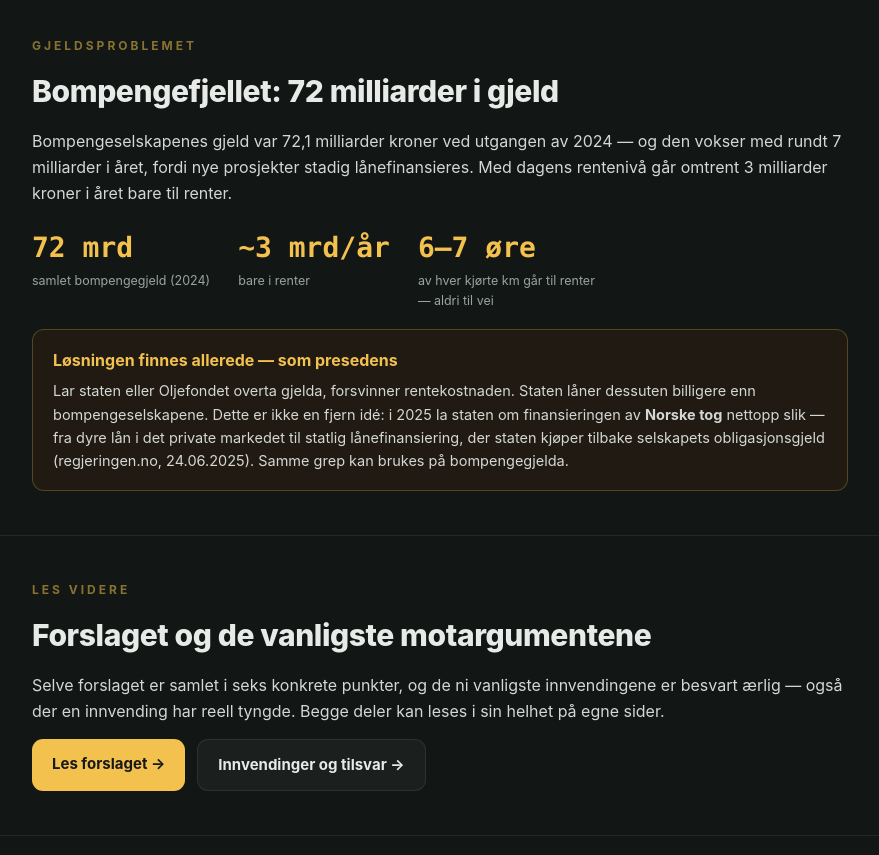
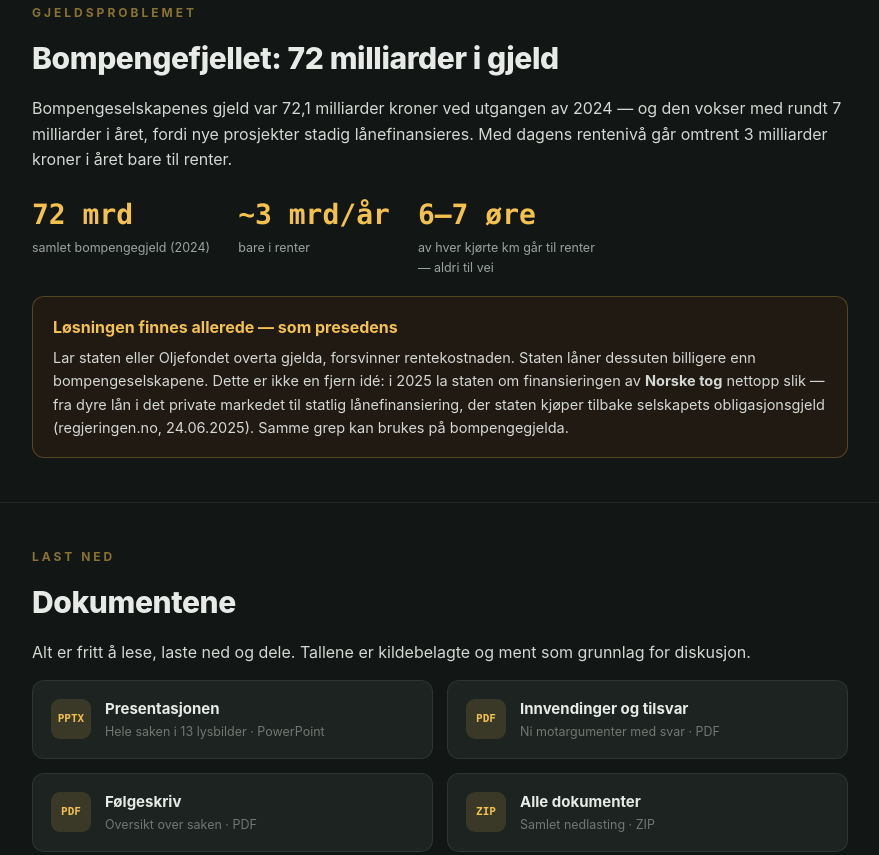
Before and after one commit to andremon/veiprising-web, a website: page public/index.html in a window 1280 px wide. Shown: the part 1945-2800 px from the top of the page, without its empty margins (200-1079 px from the left). Drawn offline with Linux system fonts and the light colour scheme.

Commit message:
Fjern teaser-seksjon fra forsiden, mindre hero-overskrift

```diff
--- a/public/index.html
+++ b/public/index.html
@@ -40,7 +40,7 @@
   /* hero */
   .hero { background: radial-gradient(130% 90% at 50% -10%, #1d2422 0%, #121614 62%, #0d100f 100%); padding: 64px 0 54px; border-top: none; }
   .hero .merke { font-size: 12px; letter-spacing: 3px; text-transform: uppercase; color: var(--gul-dim); font-weight: 700; margin-bottom: 16px; }
-  .hero h1 { font-size: clamp(32px, 7vw, 56px); font-weight: 800; line-height: 1.08; letter-spacing: -1px; margin-bottom: 18px; }
+  .hero h1 { font-size: clamp(26px, 5vw, 40px); font-weight: 800; line-height: 1.12; letter-spacing: -0.6px; margin-bottom: 16px; }
   .hero h1 em { color: var(--gul); font-style: normal; }
   .hero .ingress { font-size: clamp(16px, 2.4vw, 20px); color: #cfd4d0; max-width: 680px; margin-bottom: 28px; }
   .knapper { display: flex; flex-wrap: wrap; gap: 12px; }
@@ -194,18 +194,6 @@
   </div>
 </section>
 
-<section id="les-mer">
-  <div class="wrap">
-    <div class="eyebrow">Les videre</div>
-    <h2>Forslaget og de vanligste motargumentene</h2>
-    <p>Selve forslaget er samlet i seks konkrete punkter, og de ni vanligste innvendingene er besvart ærlig — også der en innvending har reell tyngde. Begge deler kan leses i sin helhet på egne sider.</p>
-    <div class="knapper">
-      <a class="knapp primar" href="__BASE__/forslaget.html">Les forslaget →</a>
-      <a class="knapp sekundar" href="__BASE__/innvendinger.html">Innvendinger og tilsvar →</a>
-    </div>
-  </div>
-</section>
-
 <section id="nedlasting">
   <div class="wrap">
     <div class="eyebrow">Last ned</div>
```
